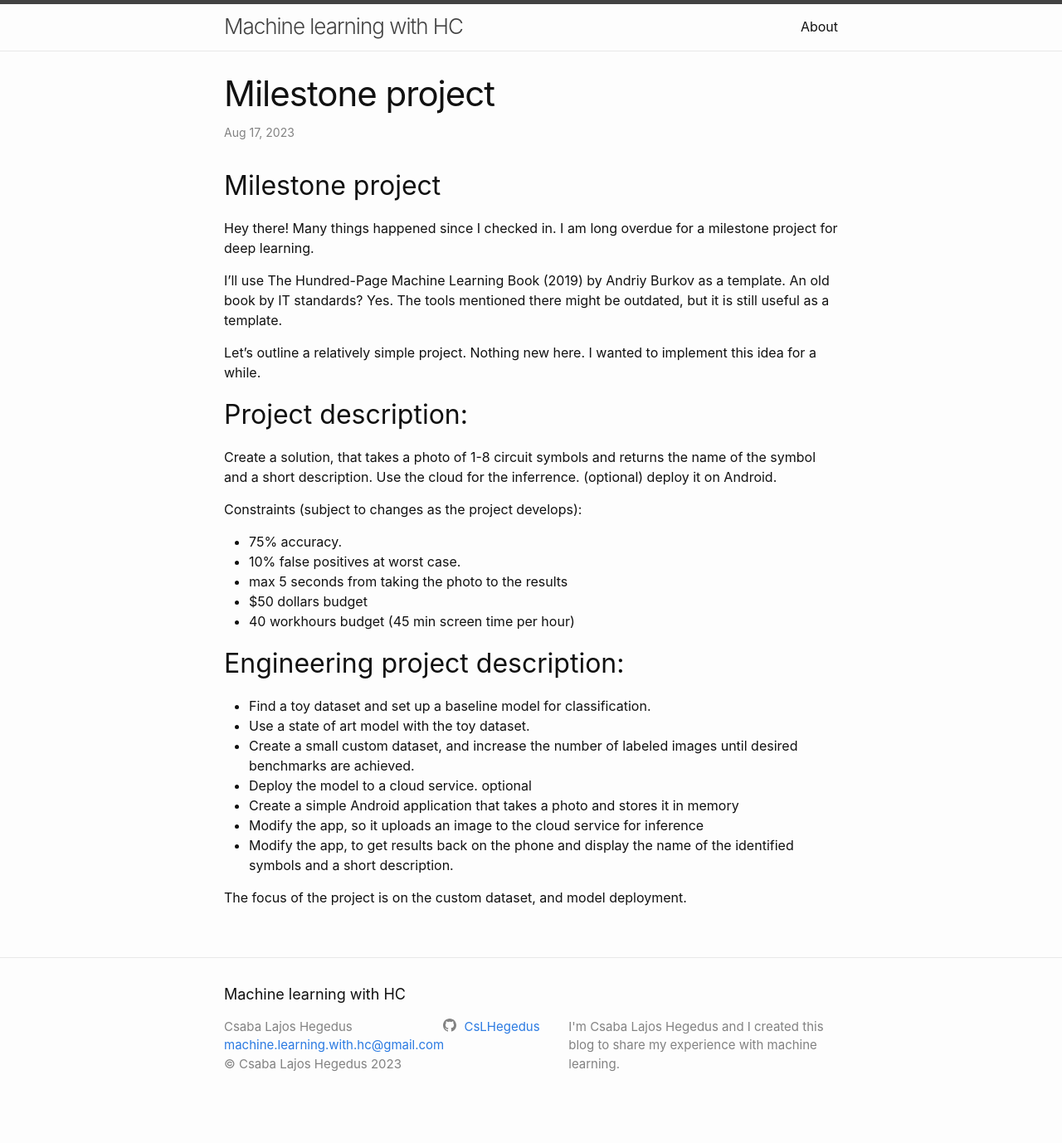
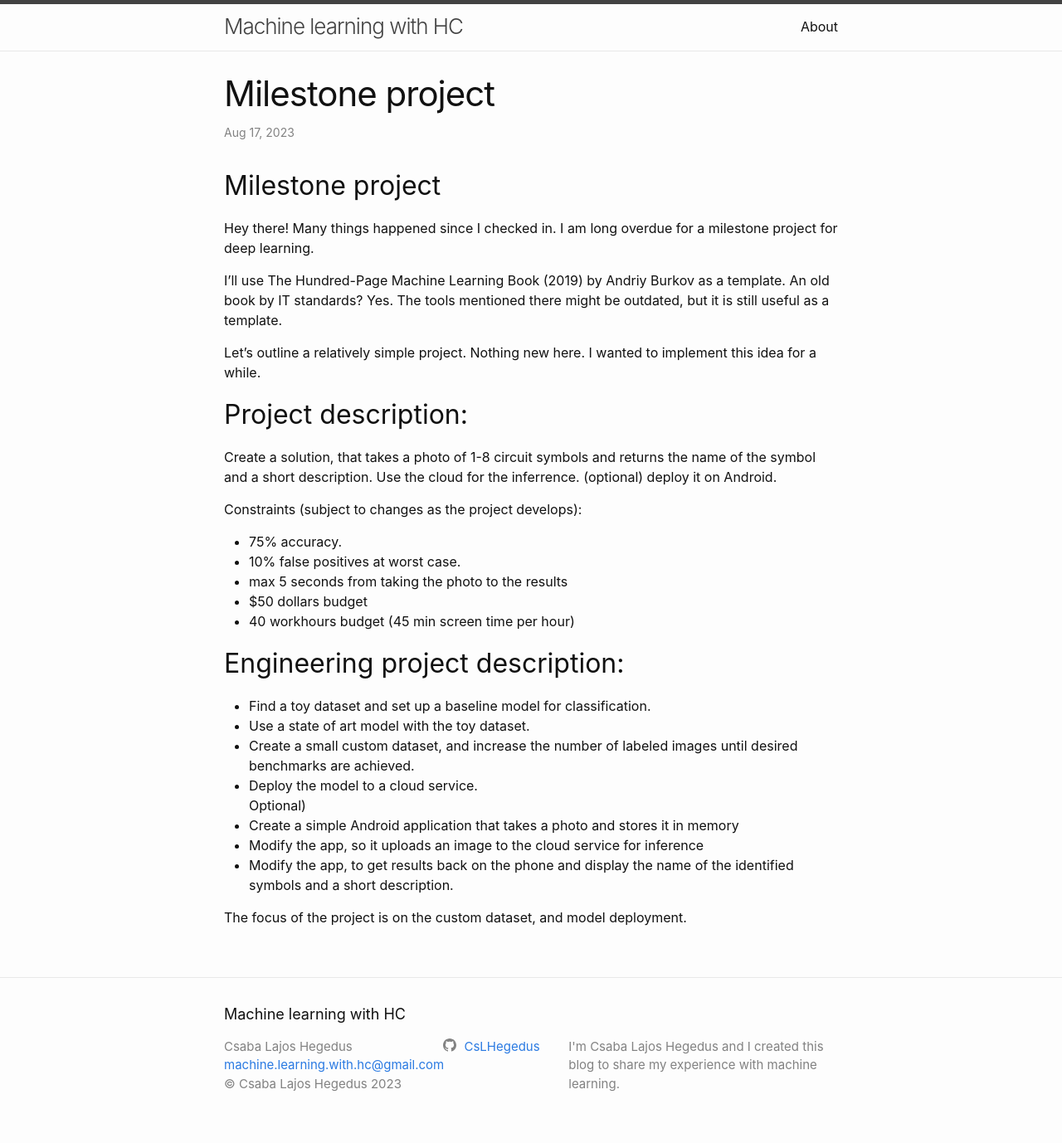
Before and after one commit to MrHegedus/my-blog, a Jekyll site: the page built from _posts/2023-08-17-milestone-project.md, in a window 1280 px wide. Shown: the whole page at 83% size. Built offline with Jekyll 4.4.1, drawn with Linux system fonts in a browser that asks for light colours; before the commit the page ends 1354 px from its top, so only the background shows below that.

```diff
--- a/_posts/2023-08-17-milestone-project.md
+++ b/_posts/2023-08-17-milestone-project.md
@@ -35,7 +35,7 @@ Constraints (subject to changes as the project develops):
 * Create a small custom dataset, and increase the number of labeled images until
 desired benchmarks are achieved.
 * Deploy the model to a cloud service.
-optional
+  Optional)
 * Create a simple Android application that takes a photo and stores it in memory
 * Modify the app, so it uploads an image to the cloud service for inference
 * Modify the app, to get results back on the phone and display
```
